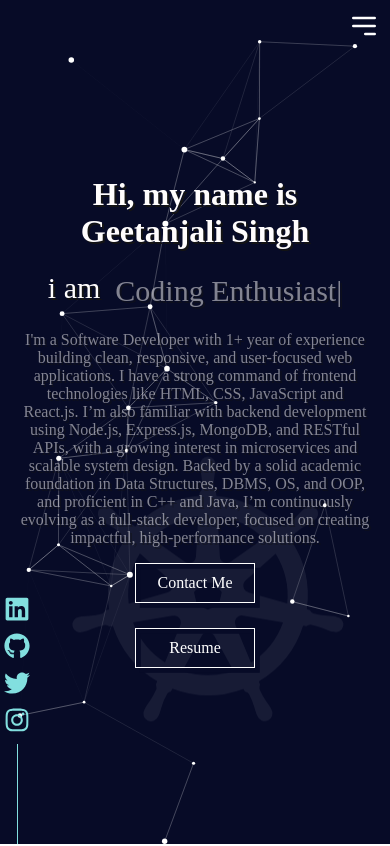
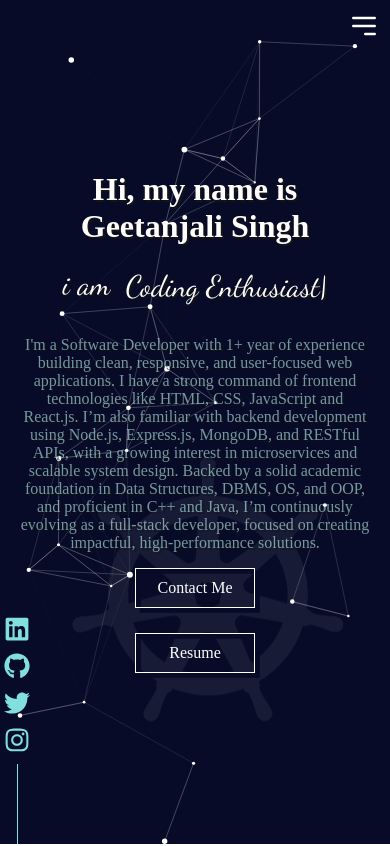
Before and after one commit to geetanjalising/PortfolioNew, a React (Create React App) app: page / in a window 390 px wide. Shown: the top 846 px of the page. Built offline with nearby package versions, Linux system fonts and the light colour scheme.

Commit message:
leftout changes

```diff
--- a/package.json
+++ b/package.json
@@ -1,5 +1,5 @@
 {
-  "homepage": "https://geetanjalising.github.io/PortfolioNew",
+  "homepage": ".",
   "name": "portfolio",
   "version": "0.1.0",
   "private": true,
--- a/src/App.css
+++ b/src/App.css
@@ -30,9 +30,9 @@
   margin-left: 50%;
   font-size: x-large;
   /* position: fixed; */
-  background-color: rgb(23, 22, 22,0.9);
+  background-color: rgb(23, 22, 22, 0.9);
   justify-content: space-around;
- z-index: 99;
+  z-index: 99;
   align-items: flex-end;
   color: aliceblue;
 }
@@ -73,10 +73,21 @@
   margin-left: 15px;
   gap: 10px;
 }
+.sidebar-hrline {
+  width: 1px;
+  height: 100px;
+  background-color: rgb(130, 223, 223);
+}
 @media (max-width: 768px) {
   .sidebar {
     left: 0px;
     margin-left: 4px;
     gap: 4px;
   }
+
+  .sidebar-hrline {
+    width: 1px;
+    height: 80px;
+    background-color: rgb(130, 223, 223);
+  }
 }
--- a/src/App.js
+++ b/src/App.js
@@ -187,11 +187,7 @@ function App() {
           </a>
         </span>
         <div
-          style={{
-            width: "1px",
-            height: "100px",
-            backgroundColor: "rgb(130, 223, 223)",
-          }}
+       className="sidebar-hrline"
         ></div>
       </div>
 
--- a/src/Component/Home/Home.css
+++ b/src/Component/Home/Home.css
@@ -1,55 +1,3 @@
-/* .body {
-  width: 100vh;
-  height: 100vh;
-  background-repeat: no-repeat;
-  background-size: cover;
-  align-items: center;
-  display: flex;
-  margin-left: 20%;
-} */
-/* .body {
-  width: 100%;
-  height: 100vh;
-  background-repeat: no-repeat;
-  background-size: cover;
-  align-items: center;
-  display: flex;
-  justify-content: center;
-  margin: 0;
-  padding: 0 15px;
-  box-sizing: border-box;
-}
-
-.intro {
-  font-size: large;
-  color: rgb(255, 253, 253);
-  text-shadow: 2px 2px #141414;
-  display: flex;
-  flex-direction: column;
-  align-items: flex-start;
-  max-width: 100%;
-  width: 100%;
-}
-
-@media screen and (max-width: 768px) {
-  .intro {
-    font-size: medium;
-    text-align: center;
-    align-items: center;
-  }
-
-  .d {
-    flex-direction: column;
-    font-size: 22px;
-  }
-
-  .links {
-    flex-direction: column;
-    gap: 15px;
-  }
-} */
-
-/* Keep your original desktop styling */
 .body {
   width: 100vh;
   height: 100vh;
@@ -93,7 +41,7 @@
 
   .d {
     flex-direction: column;
-    font-size: 22px;
+    font-size: 15px;
     text-align: center;
   }
 
@@ -115,14 +63,23 @@
   cursor: pointer;
 }
 .intro p {
-  opacity: 0.5;
+  opacity: 0.6;
   word-break: break-word;
+  color: #c0f5f7;
 }
 .d {
   display: flex;
   flex-direction: row;
   font-size: 30px;
   font-weight: 100;
+  font-family: "Dancing Script", cursive;
+}
+.d2 {
+  margin-bottom: 10px;
+}
+.d p {
+  color: #fff;
+  opacity: 1;
 }
 /*
 .intro {
--- a/src/Component/Home/Home.js
+++ b/src/Component/Home/Home.js
@@ -63,7 +63,7 @@ const Home = () => {
                   <button className="offset">Contact Me</button>
                 </a>
                 <a
-                  href="https://drive.google.com/file/d/1N2wCyT4xoXaJEhv2YJOhiway7xpaV2hm/view?usp=sharing"
+                  href="https://drive.google.com/file/d/1EzJhdCuR2cfr1EaCIwuTI6u5C8_jhYHl/view?usp=sharing"
                   target="_blank"
                   rel="noopener noreferrer"
                 >
```
Also changed, not shown: 1 other file (tests, documents, lock files or other folders).
